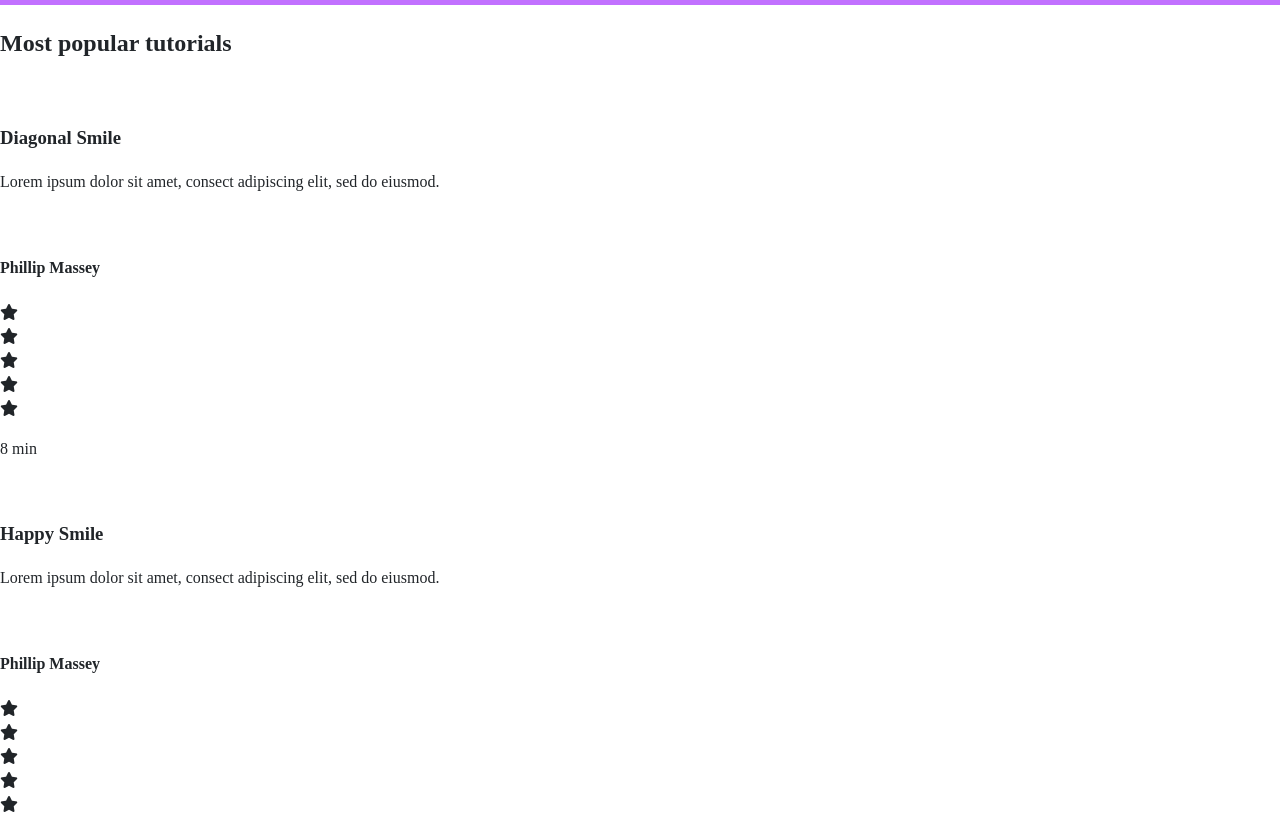
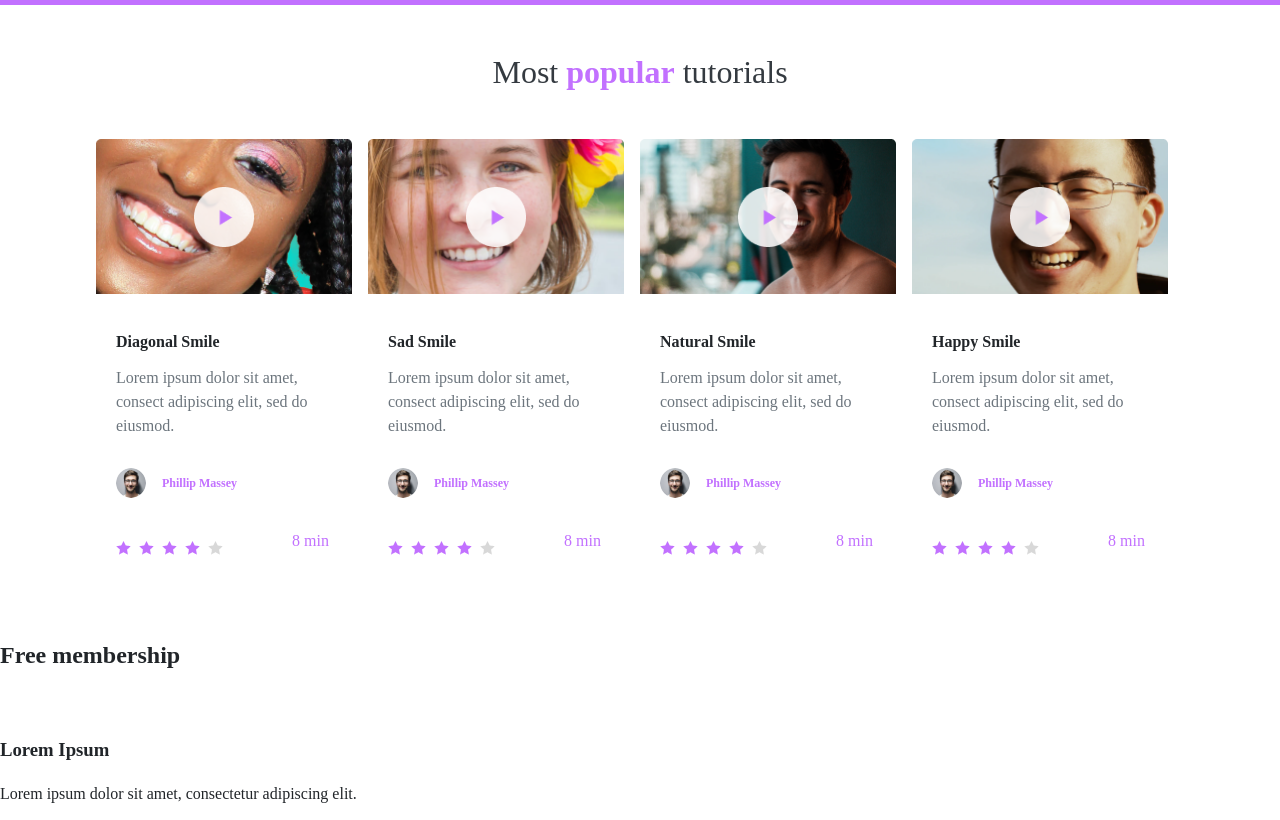
Before and after one commit to BWangui/alx_html_css, a plain HTML site: page css_advanced/index.html in a window 1280 px wide. Shown: the part 1560-2380 px from the top of the page. Drawn offline with Linux system fonts and the light colour scheme.

Commit message:
edited videos section

```diff
--- a/css_advanced/index.html
+++ b/css_advanced/index.html
@@ -89,75 +89,107 @@
                 </div>
             </div>
         </section>
-        <section>
-            <h2>Most popular tutorials</h2>
-            <div>
-                <img src="./images/Bitmap (1).png" alt="">
+
+        <section class="videos">
+            <h2>Most <span>popular</span> tutorials</h2>
+            <div class="carousel_slide">
+                <div class="carousel-inner">
+                    <div class="carousel-item">
+                        <div class="card">
+                            <div class="vd">
+                            <img src="images/9.png" alt="">
+                            <img src="images/play.png" class="iconPlay">
+                            </div>
+
+                            <div class="card-body">
                                 <h3>Diagonal Smile</h3>
                                 <p>Lorem ipsum dolor sit amet, consect adipiscing elit, sed do eiusmod.</p>
+                                <div class="img_user">
                                     <div>
-                    <img src="./images/1 (3).png" alt="">
+                                        <img src="images/1.png" alt="">
+                                    </div>
                                     <h4>Phillip Massey</h4>
                                 </div>
-                <div>
-                    <div><i class="fa-solid fa-star"></i></div>
-                    <div><i class="fa-solid fa-star"></i></div>
-                    <div><i class="fa-solid fa-star"></i></div>
-                    <div><i class="fa-solid fa-star"></i></div>
-                    <div><i class="fa-solid fa-star"></i></div>
+                                <div class="v-footer">
+                                    <div class="rating">
+                                        <img src="images/rating.png">
                                     </div>
                                     <p>8 min</p>
                                 </div>
+                            </div>
+                        </div>
+                        <div class="card">
+                            <div class="vd">
+                                <img src="images/7.png" alt="">
+                                <img src="images/play.png" class="iconPlay">
+                            </div>
+
+                            <div class="card-body">
+                                <h3>Sad Smile</h3>
+                                <p>Lorem ipsum dolor sit amet, consect adipiscing elit, sed do eiusmod.</p>
+                                <div class="img_user">
                                     <div>
-                <img src="./images/Bitmap (4).png" alt="">
-                <h3>Happy Smile</h3>
-                <p>Lorem ipsum dolor sit amet, consect adipiscing elit, sed do eiusmod.</p>
-                <div>
-                    <img src="./images/1 (3).png" alt="">
+                                        <img src="images/1.png" alt="">
+                                    </div>
                                     <h4>Phillip Massey</h4>
                                 </div>
-                <div>
-                    <div><i class="fa-solid fa-star"></i></div>
-                    <div><i class="fa-solid fa-star"></i></div>
-                    <div><i class="fa-solid fa-star"></i></div>
-                    <div><i class="fa-solid fa-star"></i></div>
-                    <div><i class="fa-solid fa-star"></i></div>
+                                <div class="v-footer">
+                                    <div class="rating">
+                                        <img src="images/rating.png">
                                     </div>
                                     <p>8 min</p>
                                 </div>
-            <div>
-                <img src="./images/Bitmap (3).png" alt="">
+                            </div>
+                        </div>
+                        <div class="card">
+                            <div class="vd">
+                                <img src="images/8.png" alt="">
+                                <img src="images/play.png" class="iconPlay">
+                            </div>
+
+                            <div class="card-body">
                                 <h3>Natural Smile</h3>
                                 <p>Lorem ipsum dolor sit amet, consect adipiscing elit, sed do eiusmod.</p>
+                                <div class="img_user">
                                     <div>
-                    <img src="./images/1 (3).png" alt="">
+                                        <img src="images/1.png" alt="">
+                                    </div>
                                     <h4>Phillip Massey</h4>
                                 </div>
-                <div>
-                    <div><i class="fa-solid fa-star"></i></div>
-                    <div><i class="fa-solid fa-star"></i></div>
-                    <div><i class="fa-solid fa-star"></i></div>
-                    <div><i class="fa-solid fa-star"></i></div>
-                    <div><i class="fa-solid fa-star"></i></div>
+                                <div class="v-footer">
+                                    <div class="rating">
+                                        <img src="images/rating.png">
                                     </div>
                                     <p>8 min</p>
                                 </div>
+                            </div>
+                        </div>
+                        <div class="card">
+                            <div class="vd">
+                                <img src="images/6.png" alt="">
+                                <img src="images/play.png" class="iconPlay">
+                            </div>
+
+                            <div class="card-body">
+                                <h3>Happy Smile</h3>
+                                <p>Lorem ipsum dolor sit amet, consect adipiscing elit, sed do eiusmod.</p>
+
+                                <div class="img_user">
                                     <div>
-                <img src="./images/Bitmap (2).png" alt="">
-                <h3>Sad Smile</h3>
-                <p>Lorem ipsum dolor sit amet, consect adipiscing elit, sed do eiusmod.</p>
-                <div>
-                    <img src="./images/1 (3).png" alt="">
+                                        <img src="images/1.png" alt="">
+                                    </div>
                                     <h4>Phillip Massey</h4>
                                 </div>
-                <div>
-                    <div><i class="fa-solid fa-star"></i></div>
-                    <div><i class="fa-solid fa-star"></i></div>
-                    <div><i class="fa-solid fa-star"></i></div>
-                    <div><i class="fa-solid fa-star"></i></div>
-                    <div><i class="fa-solid fa-star"></i></div>
+                                <div class="v-footer">
+                                    <div class="rating">
+                                        <img src="images/rating.png">
                                     </div>
                                     <p>8 min</p>
+                                </div>
+                            </div>
+                        </div>
+                    </div>
+                </div>
             </div>
         </section>
         <section>
--- a/css_advanced/styles.css
+++ b/css_advanced/styles.css
@@ -367,3 +367,162 @@ main {
     font-style: italic;
     padding-left: 40px;
 }
+
+section.videos {
+    text-align: center;
+    margin-left: auto;
+    margin-right: auto;
+    margin-top: 3rem;
+    display: block;
+}
+
+section.videos h2 {
+    color: #343a40;
+    font-weight: 300;
+    font-size: 2rem;
+    margin-bottom: .5rem;
+    line-height: 1.2;
+    margin-top: 0;
+}
+
+section.videos h2 span {
+    color: var(--colorpurple);
+    font-weight: 700;
+}
+
+section.videos div.carousel_slide {
+    margin-bottom: 3rem;
+    margin-top: 3rem;
+    position: relative;
+}
+
+section.videos div.carousel_slide div.carousel-inner {
+    position: relative;
+    width: 100%;
+    overflow: hidden;
+}
+
+section.videos div.carousel_slide div.carousel-inner div.carousel-item {
+    justify-content: center;
+    flex-wrap: nowrap;
+    display: flex;
+    position: relative;
+    float: left;
+    width: 100%;
+    margin-right: -100%;
+    backface-visibility: hidden;
+}
+
+section.videos div.card {
+    width: 16rem;
+    border: none;
+    margin-right: 1rem;
+    position: relative;
+    display: flex;
+    flex-direction: column;
+    min-width: 0;
+    word-wrap: break-word;
+    background-color: #fff;
+    background-clip: border-box;
+    border-radius: .25rem;
+}
+
+section.videos div.card div.vd {
+    align-items: center;
+    justify-content: center;
+    display: flex;
+}
+
+section.videos div.vd img {
+    border-top-left-radius: cal(.25rem - 1px);
+    border-top-left-radius: calc(.25rem - 1px);
+    flex-shrink: 0;
+    width: 100%;
+    border-style: none;
+    vertical-align: middle;
+}
+
+section.videos div.vd img.iconPlay {
+    width: 60px;
+    height: 60px;
+    font-family: icon;
+    font-style: normal;
+    text-transform: none;
+    line-height: 1;
+    font-size: 2rem;
+    color: white;
+    position: absolute;
+    border-style: none;
+    vertical-align: middle;
+}
+
+section.videos div.card div.card-body {
+    flex: 1 1 auto;
+    min-height: 1px;
+    padding: 1.25rem;
+}
+
+section.videos  div.card-body h3 {
+    font-size: 16px;
+    font-weight: 700;
+    text-align: left;
+    margin-bottom: .75rem;
+}
+
+section.videos div.card-body p {
+    color: #6c757d;
+    text-align: left;
+    margin-top: 0;
+    margin-bottom: 1rem;
+}
+
+section.videos div.img_user {
+    align-items: center;
+    display: flex;
+}
+
+section.videos div.img_user div {
+    margin-right: 1rem;
+}
+
+section.videos div.img_user div img {
+    width: 30px;
+    border-radius: 50%;
+    border-style: none;
+    vertical-align: middle;
+}
+
+section.videos div.img_user h4 {
+    font-family: var(--font-family-title);
+    font-size: 12px;
+    line-height: 27px;
+    color: var(--colorpurple);
+}
+
+section.videos div.v-footer {
+    display: flex;
+    background-color: transparent;
+}
+
+section.videos div.rating {
+    width: 120px;
+    margin-top: 1rem;
+    align-items: center;
+    justify-content: space-between;
+    display: flex;
+}
+
+section.videos div.rating img {
+    /**width: 15px;**/
+    height: 15px;
+    margin: o auto;
+    border-style: none;
+    vertical-align: middle;
+}
+
+section.videos div.v-footer p {
+    color: var(--colorpurple);
+    padding-left: .5rem;
+    margin-left: 3rem;
+    margin-top: 1rem;
+}
```
Lines whose indentation alone changed are shown as unchanged.
